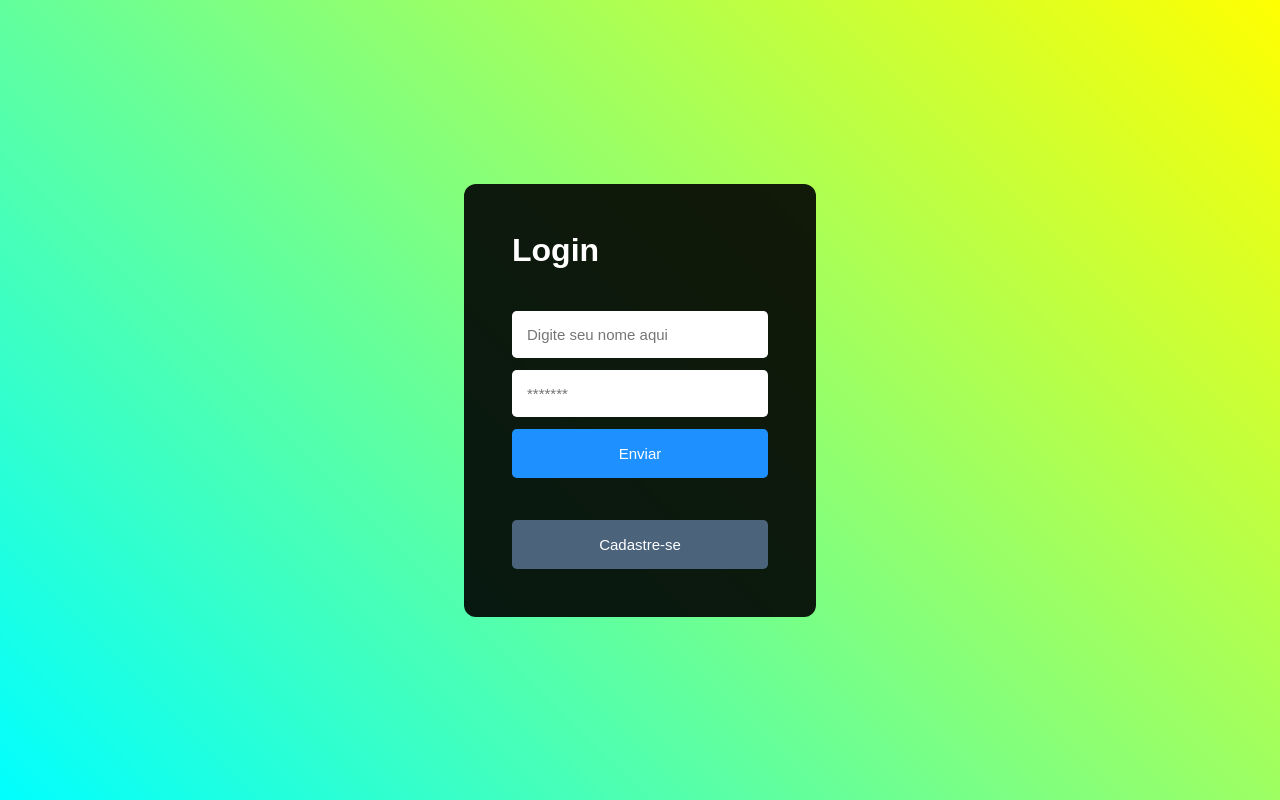
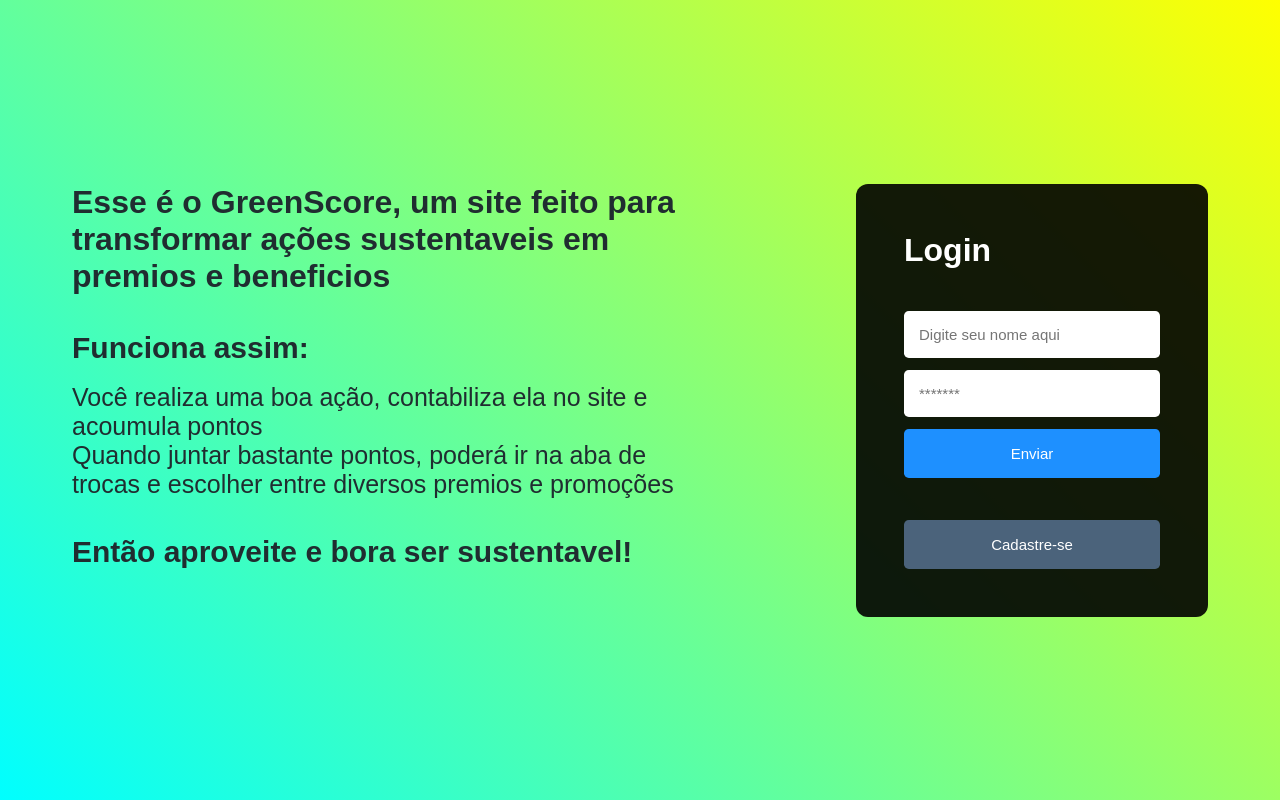
Before and after one commit to MatheusPrb/Facul_projeto, a PHP site: page / in a window 1280 px wide. Run offline with PHP 8.4, Linux system fonts and the light colour scheme.

Commit message:
ajuste tela de login

```diff
--- a/cadastro.html
+++ b/cadastro.html
@@ -4,8 +4,8 @@
         <meta charset="UTF-8">
         <meta name="viewport" content="width=device-width, initial-scale=1.0">
         <title>GreenScore</title>
-        <link rel="stylesheet" href="./css/style.css">
         <link rel="stylesheet" href="./css/cadastro.css">
+        <link rel="shortcut icon" href="./assets/icone.png"> <link rel="icon" type="image/png" href="favicon.png">
     </head>
     <body>
         <main>
@@ -13,8 +13,8 @@
                 <h1>Cadastro</h1>
                 <div class="container-cadastro"><input type="text" placeholder="nome">
                     <input type="text" placeholder="sobrenome">
-                    <input type="text" placeholder="sobrenome">
-                    <input type="email" placeholder="nome">
+                    <input type="text" placeholder="CPF">
+                    <input type="email" placeholder="email">
                     <input type="password" placeholder="senha">
                     <input type="password" placeholder="confirme a senha">
                 </div>
--- a/css/login.css
+++ b/css/login.css
@@ -1,3 +1,49 @@
+*, *::before, *::after {
+    padding: 0;
+    margin: 0;
+}
+
+body {
+    height: 100vh;
+    width: 100vw;
+    font-family: Arial, Helvetica, sans-serif;
+    background-image: linear-gradient(45deg, cyan, yellow);
+    font-size: 100%;
+}
+
+main {
+    height: 100%;
+    width: 100%;
+    display: flex;
+    align-items: center;
+    justify-content: center;
+}
+
+.teste {
+    display: flex;
+    justify-content:space-around;
+
+}
+.texto {
+    width: 50%;
+    color: #202d30;
+}
+
+.texto h2 {
+    font-size: 30px;
+    font-weight: 600;
+}
+.texto h3 {
+    font-size: 25px;
+    font-weight: normal;
+
+}
+
+.chamada {
+    font-size: 30px !important;
+    font-weight: 600 !important;
+}
+
 .form {
     display: flex;
     flex-direction: column;
@@ -33,7 +79,6 @@ input {
     cursor: pointer;
 }
 
-
 .button-register {
     display: in;
     background-color: rgb(75, 99, 123);
--- a/css/style.css
+++ /dev/null
@@ -1,20 +0,0 @@
-*, *::before, *::after {
-    padding: 0;
-    margin: 0;
-}
-
-body {
-    height: 100vh;
-    width: 100vw;
-    font-family: Arial, Helvetica, sans-serif;
-     background-image: linear-gradient(45deg, cyan, yellow);
-    font-size: 100%;
-}
-
-main {
-    height: 100%;
-    width: 100%;
-    display: flex;
-    align-items: center;
-    justify-content: center;
-}
--- a/index.html
+++ b/index.html
@@ -4,11 +4,22 @@
     <meta charset="UTF-8">
     <meta name="viewport" content="width=device-width, initial-scale=1.0">
     <title>GreenScore</title>
-    <link rel="stylesheet" href="./css/style.css">
     <link rel="stylesheet" href="./css/login.css">
+    <link rel="shortcut icon" href="./assets/icone.png"> <link rel="icon" type="image/png" href="favicon.png">
+
 </head>
 <body>
-    <main>
+    <main><div class="teste">
+            <div class="texto">
+                <h1>Esse é o GreenScore, um site feito para transformar ações sustentaveis em premios e beneficios</h1>
+                    <br><br>
+                    <h2>Funciona assim:</h2>
+                    <br>
+                    <h3>Você realiza uma boa ação, contabiliza ela no site e acoumula pontos</h3>
+                    <h3>Quando juntar bastante pontos, poderá ir na aba de trocas e escolher entre diversos premios e promoções</h3>
+                    <br><br>
+                    <h2 class="chamada">Então aproveite e bora ser sustentavel!</h2>
+                </div>
 
                     <form action="" class="form">
                         <h1>Login</h1>
@@ -19,6 +30,7 @@
                         <br>
                         <a href="cadastro.html"class="button-register">Cadastre-se</a>
                     </form>
+        </div>
 
     </main>
 </body>
```
Also changed, not shown: css/cadastro.css (+21 -0 lines), assets/icone.png (added). Lines whose indentation alone changed are shown as unchanged.
